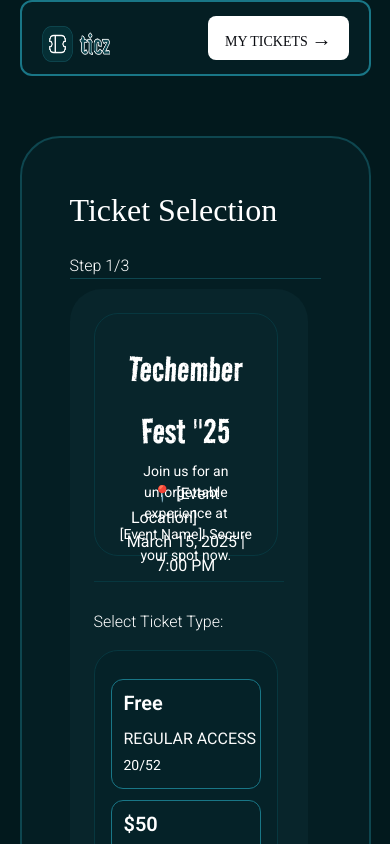
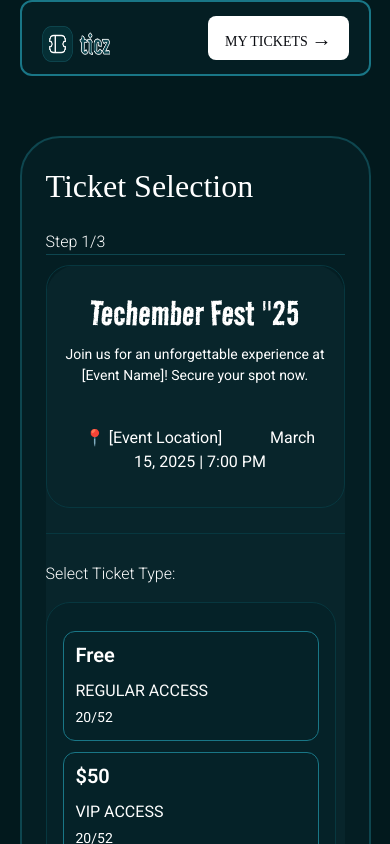
Before and after one commit to Odunsih/hng2_ticket_generator, a React (Vite) app: page / in a window 390 px wide. Shown: the top 844 px of the page. Built offline with nearby package versions, Linux system fonts and the light colour scheme; a web font is replaced by a local one.

Commit message:
refactor layout and button styles for improved responsiveness and consistency

```diff
--- a/src/App.jsx
+++ b/src/App.jsx
@@ -11,7 +11,7 @@ const App = () => {
   return (
    <>
    <Header />
-   <main className="w-[90%] lg:w-[700px] border-[#0E464F] border-2 p-[48px] rounded-[40px] bg-[#041E23] mt-15 m-auto ">
+   <main className="w-[90%] lg:w-[700px] border-[#0E464F] border-2 p-[24px] lg:p-[48px] rounded-[40px] bg-[#041E23] mt-15 m-auto ">
 
       <div className="w-[100%] lg:w-[604px] h-[78px] lg:h-[48px] mb-[25px] " >
         <div className="flex justify-between flex-col lg:flex-row ">
@@ -21,13 +21,13 @@ const App = () => {
       <hr className="h-[4px] text-[#0E464F] " />
       </div>
 
-    <div className="w-[95%] lg:w-[604px] lg:h-[682px] p-[24px] rounded-[32px] bg-[#08252B] border-0 border-[#0E464F] lg:border-[1px] ">
-      <div className="w-[97%] lg:w-[556px] h-[243px] lg:h-[200px] p-[24px] rounded-[24px] border-[#07373F] border-[1px] text-center mb-[25px] ">
+    <div className="w-[100%] lg:w-[604px] lg:h-[682px] lg:p-[24px] rounded-[32px] bg-[#08252B] border-0 border-[#0E464F] lg:border-[1px] ">
+      <div className="w-[100%] lg:w-[556px] h-[243px] lg:h-[200px] p-[16px] lg:p-[24px] rounded-[24px] border-[#07373F] border-[1px] text-center mb-[25px] ">
         <div className="w-[100%] lg:w-[508px] h-[119px] mb-[25px]">
         <h1 className="road text-[41px] lg:text-[62px] ">Techember Fest &quot;25</h1>
         <p className="roboto text-[14px] lg:text-[16px]/[150%] ">Join us for an unforgettable experience at <br /> [Event Name]! Secure your spot now.</p>
         </div>
-        <p className="roboto text-[16px]/[150%]">📍 [Event Location] <span className="mr-[16px] invisible md:visible ml-[16px]">||</span> March 15, 2025 | 7:00 PM</p>
+        <p className="roboto pl-[10px] lg:pl-0 text-[16px]/[150%]">📍 [Event Location] <span className="mr-[16px] invisible md:visible ml-[16px]">|| </span> March 15, 2025 | 7:00 PM</p>
       </div>
       <hr className="h-[4px] text-[#07373F]" />
       {/* TICKET TYPE */}
--- a/src/components/button.jsx
+++ b/src/components/button.jsx
@@ -11,7 +11,7 @@ const button = ({ btnName, arr, onClick, variant = "primary", size = "md" }) =>
 
   const variantStyles = {
     ticket: " bg-white w-[140.6px] h-[44px] text-[14px] lg:w-[170px] lg:h-[52px] lg:text-[16px] transition hover:bg-[#24A0B5] hover:border-[#D9D9D9] hover:text-[#D9D9D9] hover:border-[.1px]",
-    select: "text-[#24A0B5] text-[16px] border-[#24A0B5] border-1 w-[266px] h-[48px] pr-[24px] pl-[12px] transition hover:bg-[#24A0B5] hover:text-[#fff]",
+    select: "text-[#24A0B5] text-[16px] border-[#24A0B5] border-1 w-[100%] lg:w-[266px] h-[48px] pr-[24px] pl-[12px] transition hover:bg-[#24A0B5] hover:text-[#fff]",
     outline: "text-[#24A0B5] border-[#24A0B5] border-1 w-[214px] h-[48px] pr-[24px] pl-[12px] transition hover:bg-[#24A0B5] hover:text-[#fff]",
     danger: "bg-red-600 text-white hover:bg-red-700",
   };
```
